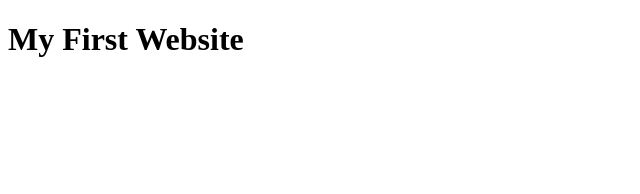
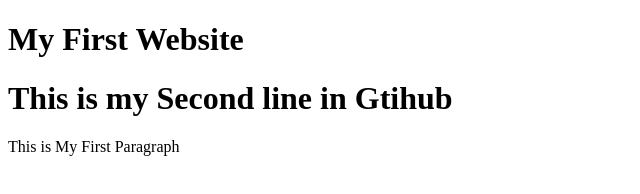
Before and after one commit to AnisTng/My-First-Website, a plain HTML site: page index.html in a window 1280 px wide. Shown: the whole page, without its empty margins (0-640 px from the left). Drawn offline with Linux system fonts and the light colour scheme.

Commit message:
2nd Change

```diff
--- a/index.html
+++ b/index.html
@@ -7,5 +7,7 @@
 </head>
 <body>
     <h1>My First Website</h1>
+    <h1>This is my Second line in Gtihub</h1>
+    <p>This is My First Paragraph</p>
 </body>
 </html>
```
